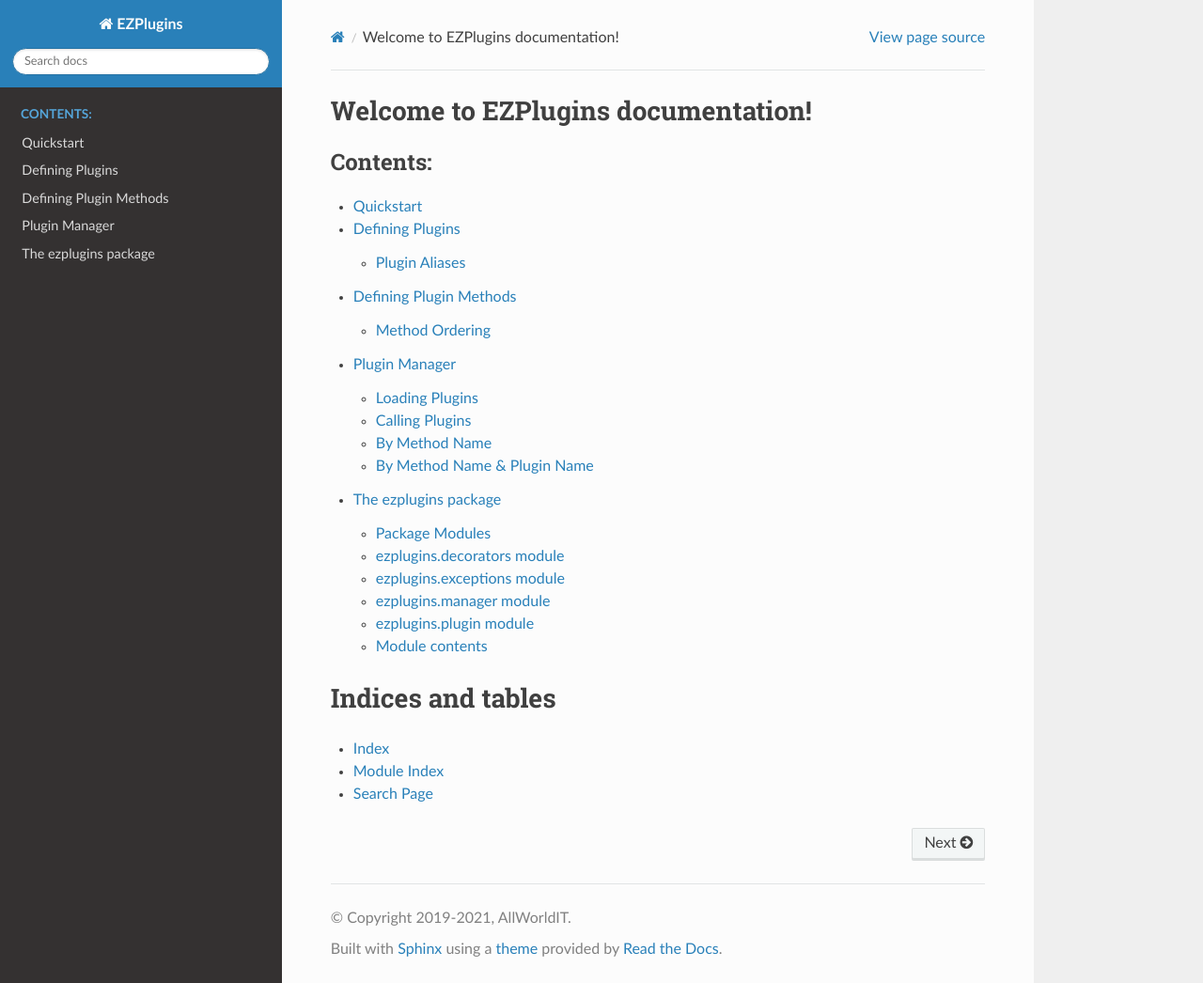
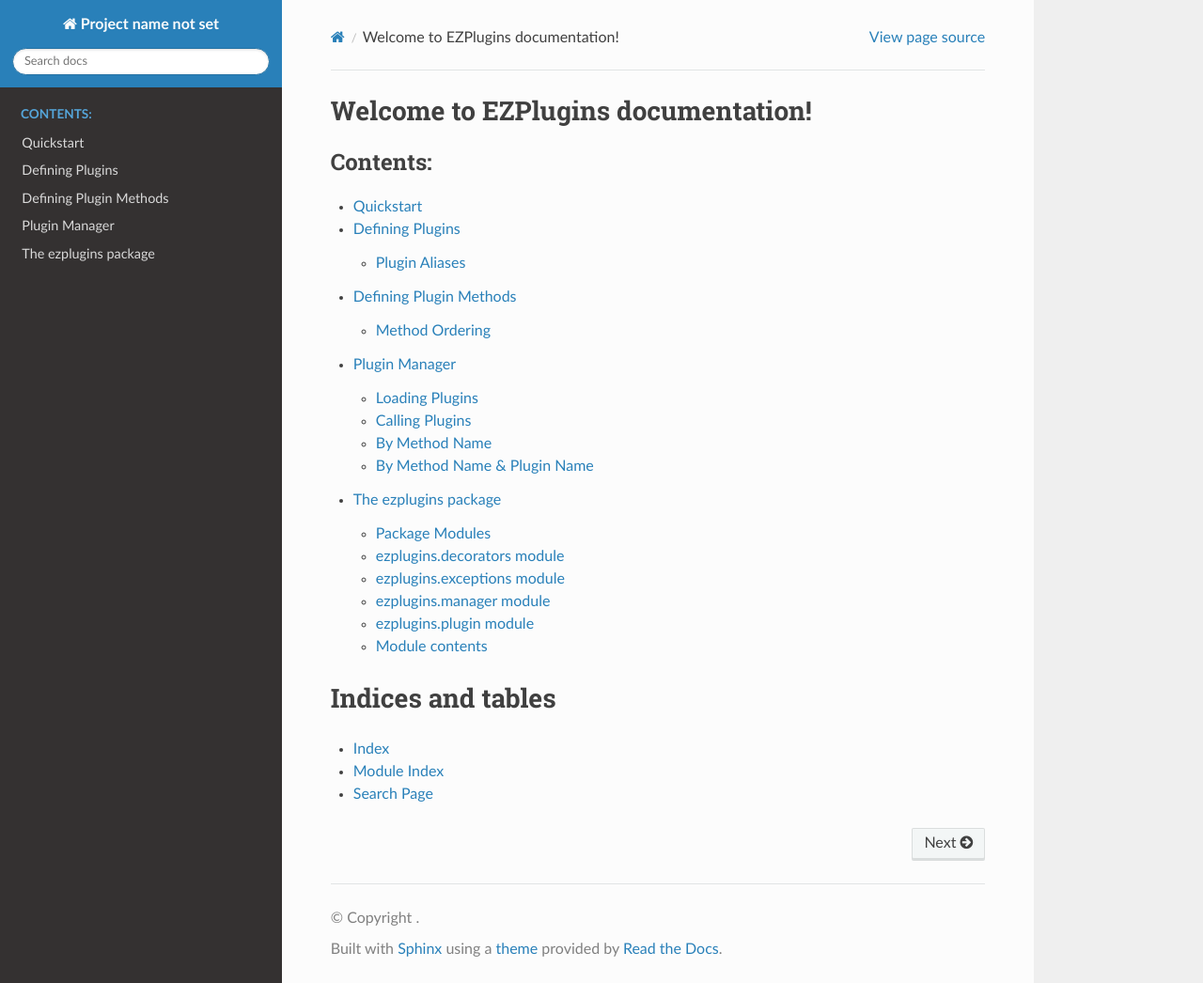
Before and after one commit to oscdev-io/ezplugins, a Sphinx documentation site: the page built from docs/index.rst, in a window 1280 px wide and 1046 px high. Shown: the whole window at 94% size. Built offline with Sphinx 7.4.7 and the Read the Docs theme 2.0.0, drawn with Linux system fonts in a browser that asks for light colours.

```diff
--- a/docs/conf.py
+++ b/docs/conf.py
@@ -9,17 +9,16 @@
 # If extensions (or modules to document with autodoc) are in another directory,
 # add these directories to sys.path here. If the directory is relative to the
 # documentation root, use os.path.abspath to make it absolute, like shown here.
-
-import os
-import sys
-sys.path.insert(0, '../')
+#
+# import sys
+# sys.path.insert(0, '../')
 
 
 # -- Project information -----------------------------------------------------
 
-project = 'EZPlugins'
-copyright = '2019-2021, AllWorldIT'
-author = 'Nigel Kukard'
+# project = ''
+# copyright = ''
+# author = ''
 
 
 # -- General configuration ---------------------------------------------------
```
Also changed, not shown: setup.py (+8 -0 lines), .gitlab-ci.yml.
